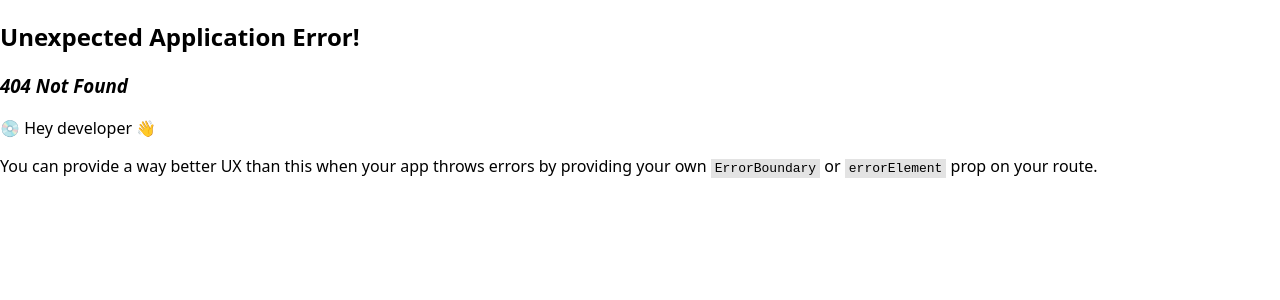
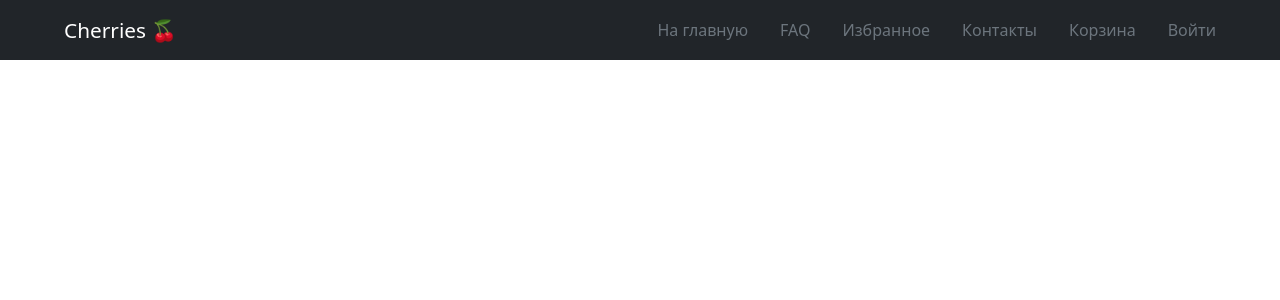
Before and after one commit to iwishyoujoy/cherries-website-beta, a React (Create React App) app: page /shop in a window 1280 px wide. Before the commit this address had no page. Shown: the top 300 px of the page. Built offline with nearby package versions, Linux system fonts and the light colour scheme.

Commit message:
navbar scroll + starting shoppage

```diff
--- a/src/components/Sections/Description/index.scoped.css
+++ b/src/components/Sections/Description/index.scoped.css
@@ -70,4 +70,5 @@
 .description-step-text{
     font-size: 1em;
     font-weight: 350;
+    height: 70px;
 }
--- a/src/components/Sections/NavBar/index.jsx
+++ b/src/components/Sections/NavBar/index.jsx
@@ -1,9 +1,25 @@
 import AppContainer from "../../AppContainer";
 import "./index.scoped.css";
+import {useEffect, useState} from "react";
 function NavBar(props) {
+    useEffect(() => {
+        window.addEventListener('scroll',handleScroll)
+    })
+
+    const [isSticky, setSticky] = useState(false);
+    const handleScroll=() => {
+        const offset=window.scrollY;
+        if(offset > 0){
+            setSticky(true);
+        }
+        else{
+            setSticky(false);
+        }
+    }
+
     return (
         <AppContainer>
-            <div className="navbar">
+            <div className={"navbar " + (isSticky ? "sticky" : "")}>
                 <div className="navbar-logo">
                     <a className="logo" href="/">Cherries 🍒</a>
                 </div>
--- a/src/components/Sections/NavBar/index.scoped.css
+++ b/src/components/Sections/NavBar/index.scoped.css
@@ -12,6 +12,24 @@
     text-decoration: none;
     font-size: 1.3em;
     padding-left: 2rem;
+}
+
+.navbar-categories-router{
+    display: flex;
+    flex-direction: row;
+    justify-content: space-around;
+    align-items: center;
+    column-gap: 2rem;
+}
+
+.nav-category-link{
+    text-decoration: none;
+    color: var(--white-transparent);
+    font-weight: 400;
+}
+
+.nav-category-link:hover{
+    color: white;
 }
 
 .navbar-list-router{
@@ -29,3 +47,8 @@
 .nav-link:hover{
     color: white;
 }
+
+.sticky {
+    position: fixed;
+    width: 100%;
+}
--- a/src/routes/MainPage/index.jsx
+++ b/src/routes/MainPage/index.jsx
@@ -9,15 +9,23 @@ import Questions from "../../components/Sections/Questions";
 function MainPage() {
 
     const headerNavigation = [
-        {title: "Войти", link: "/"},
+        {title: "Товары", link: "/"},
         {title: "FAQ", link: "/"},
         {title: "Избранное", link: "/"},
-        {title: "Корзина", link: "/"}
+        {title: "Контакты", link: "/"},
+        {title: "Корзина", link: "/"},
+        {title: "Войти", link: "/"}
+    ];
+
+    const headerCategories = [
+        {title: "Мужское", link: "/"},
+        {title: "Женское", link: "/"},
+        {title: "Детское", link: "/"}
     ];
 
     return (
         <AppBody>
-            <NavBar navigation={headerNavigation} />
+            <NavBar navigation={headerNavigation} categories={headerCategories}/>
             <Header />
             <Description />
             <Secondhands />
--- /dev/null
+++ b/src/routes/ShopPage/index.jsx
@@ -0,0 +1,24 @@
+import AppBody from "../../components/AppBody";
+import NavBar from "../../components/Sections/NavBar";
+
+function ShopPage(){
+
+    const headerNavigation = [
+        {title: "На главную", link: "/"},
+        {title: "FAQ", link: "/"},
+        {title: "Избранное", link: "/"},
+        {title: "Контакты", link: "/"},
+        {title: "Корзина", link: "/"},
+        {title: "Войти", link: "/"}
+    ];
+
+    return (
+        <AppBody>
+            <NavBar navigation={headerNavigation}/>
+            {/*<Categories />*/}
+
+        </AppBody>
+    );
+}
+
+export default ShopPage;
```
Also changed, not shown: src/components/Sections/Categories/index.jsx (added, +19 -0 lines), src/index.js (+5 -4 lines), src/components/Sections/Categories/index.scoped.css (added).
